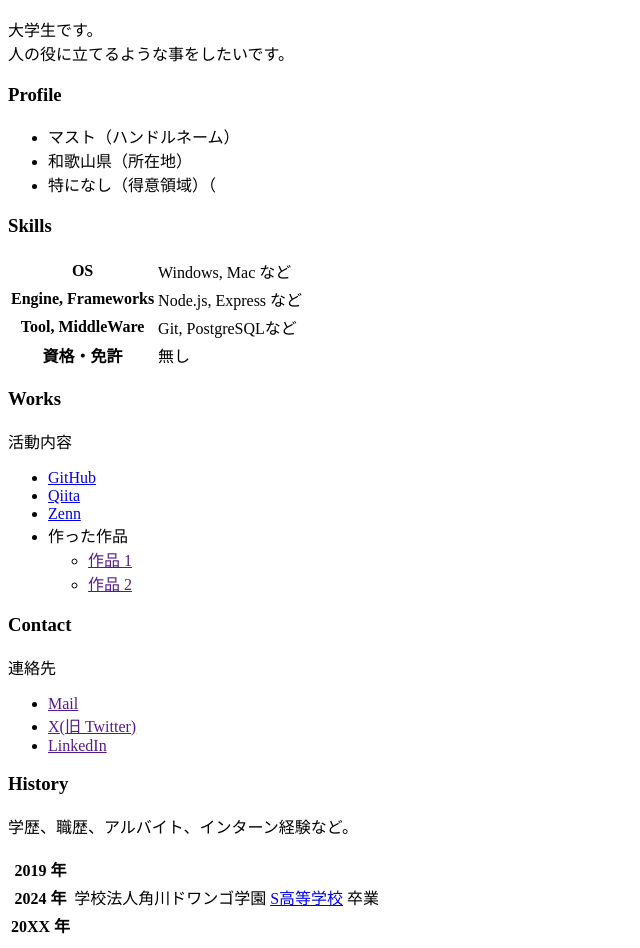
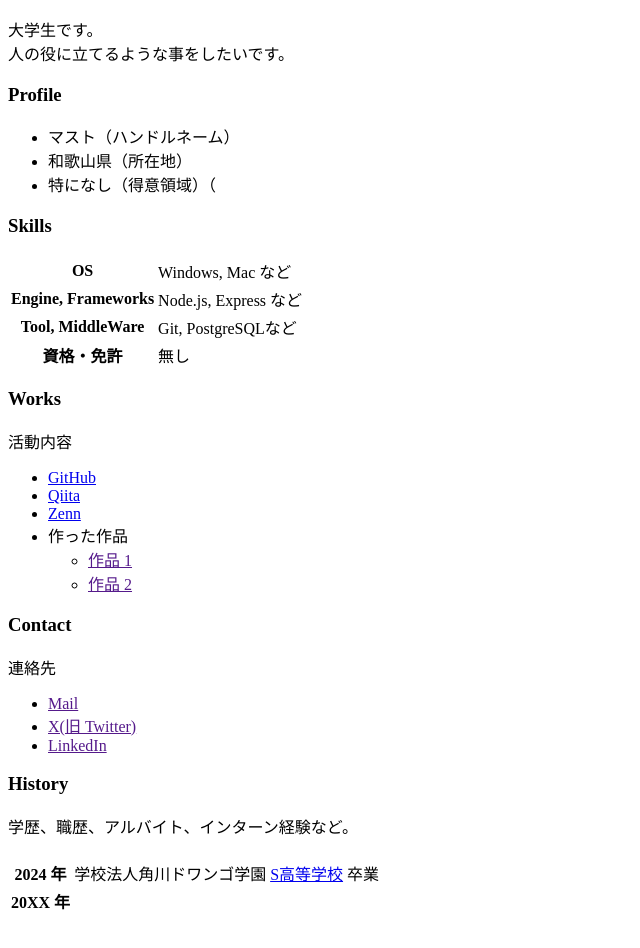
Before and after one commit to 251zs00442-ctrl/251zs00442-ctrl.github.io, a plain HTML site: page index.html in a window 1280 px wide. Shown: the part 119-1067 px from the top of the page, without its empty margins (0-640 px from the left). After the commit the page ends 1043 px from the top, so only its background shows below. Drawn offline with Linux system fonts and the light colour scheme.

```diff
--- a/index.html
+++ b/index.html
@@ -68,7 +68,7 @@
     <p>学歴、職歴、アルバイト、インターン経験など。</p>
     <table>
       <tr>
-        <th>2019 年</th>
+        <th></th>
         <td></td>
       </tr>
       <tr>
```
